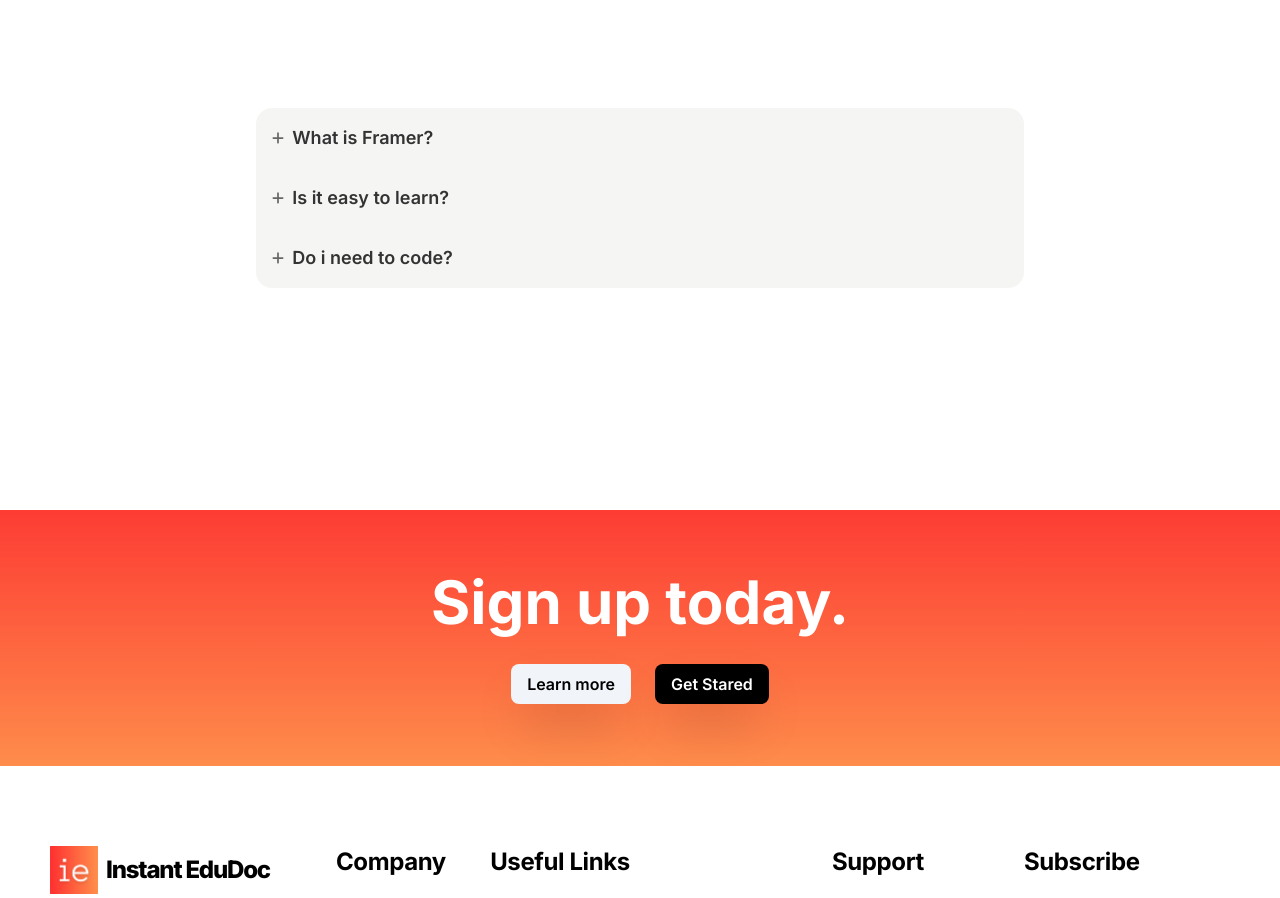
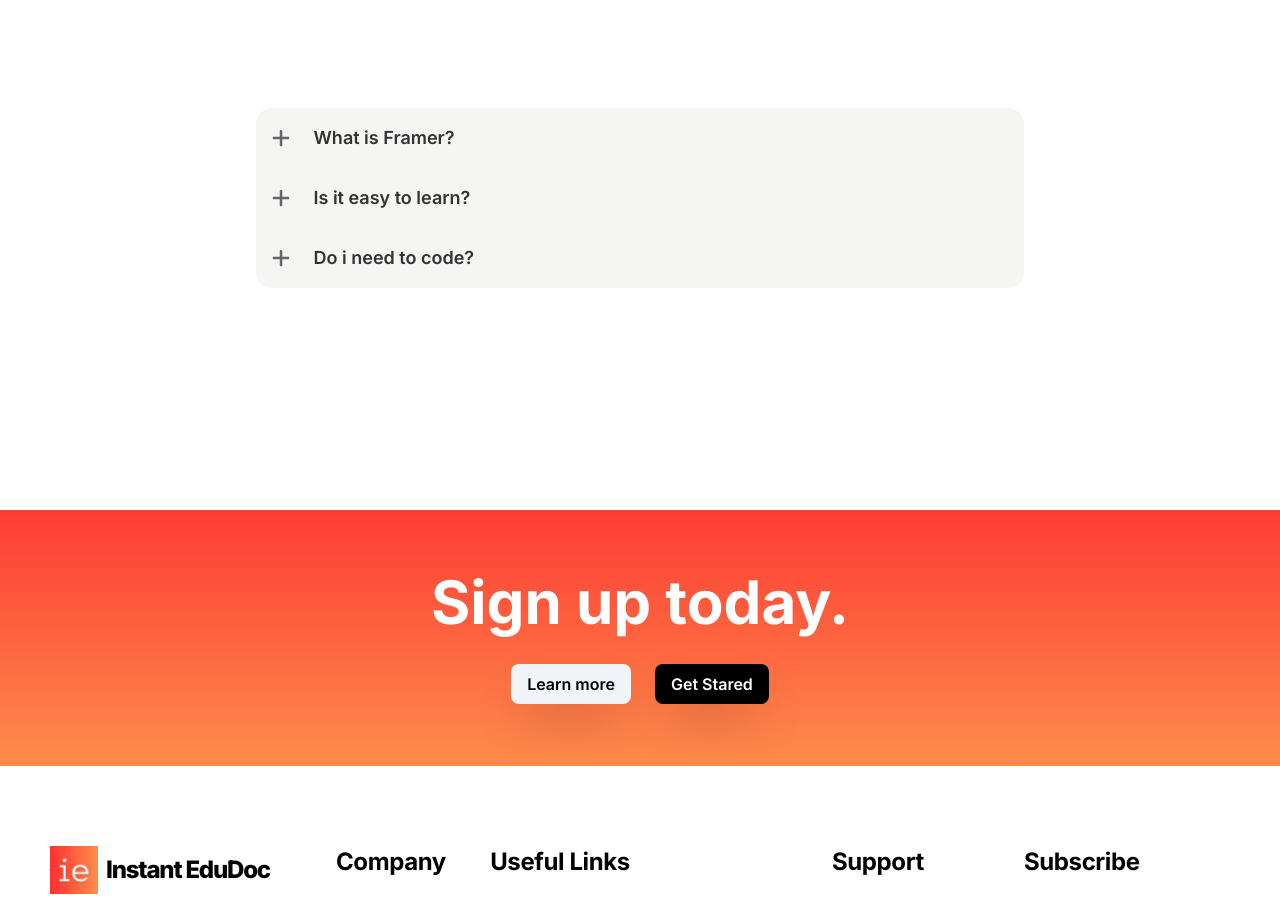
Before and after one commit to MayankGupta2023/ie-pwm, a Next.js app: page / in a window 1280 px wide. Shown: the part 5180-6078 px from the top of the page. Built offline with nearby package versions, Linux system fonts and the light colour scheme; no server answers.

Commit message:
Update plus.svg and index.js

```diff
--- a/src/pages/index.js
+++ b/src/pages/index.js
@@ -322,23 +322,23 @@ export default function Home() {
         <motion.div
           className="max-h-1/2 w-3/5 bg-stone-100 rounded-2xl ">
           <div className="h-fit p-4 text-lg font-semibold flex justify-center flex-col ">
-            <div style={{ color: '#333333' }} className="h-fit flex gap-2" onClick={() => { handleDrop1() }}> <img src={plus.src} />  What is Framer?</div>
-            {drop1 ? <motion.div style={{ color: '#666666' }} className="h-fit px-4 text-lg font-semibold flex items-center">
+            <div style={{ color: '#333333' }} className="h-fit flex gap-6" onClick={() => { handleDrop1() }}> <img src={plus.src} />  What is Framer?</div>
+            {drop1 ? <motion.div style={{ color: '#666666' }} className="h-fit px-10 text-lg font-semibold flex items-center">
               Framer is web builder for creative pros. Be sure to check out framer.com to learn more.
             </motion.div> : null}
           </div>
           <div className="h-fit  p-4 text-lg font-semibold flex justify-center flex-col">
-            <div style={{ color: '#333333' }} className="h-fit flex gap-2" onClick={() => { handleDrop2() }}> <img src={plus.src} />  Is it easy to learn?</div>
+            <div style={{ color: '#333333' }} className="h-fit flex gap-6" onClick={() => { handleDrop2() }}> <img src={plus.src} />  Is it easy to learn?</div>
             {drop2 ? <motion.div style={{ color: '#666666' }}
-              className="h-fit px-4 text-lg font-semibold flex items-center">
+              className="h-fit px-10 text-lg font-semibold flex items-center">
               Framer is fastest tool to build sites with, because you can ship your design immidiatly,insted of rebuilding it in code or second tool.
             </motion.div> : null}
           </div>
           <div style={{ color: '#333333' }} className="h-fit  p-4 text-lg font-semibold flex justify-center flex-col">
-            <div className="h-fit flex gap-2" onClick={() => { handleDrop3() }}> <img src={plus.src} />  Do i need to code?</div>
+            <div className="h-fit flex gap-6" onClick={() => { handleDrop3() }}> <img src={plus.src} />  Do i need to code?</div>
             {drop3 ? <motion.div style={{ color: '#666666' }}
 
-              className="h-fit px-4 text-lg font-semibold flex items-center">
+              className="h-fit px-10 text-lg font-semibold flex items-center">
               Framer is web builder for creative pros. Be sure to check out framer.com to learn more.
             </motion.div> : null}
           </div>
```
Also changed, not shown: src/assets/plus.svg.
